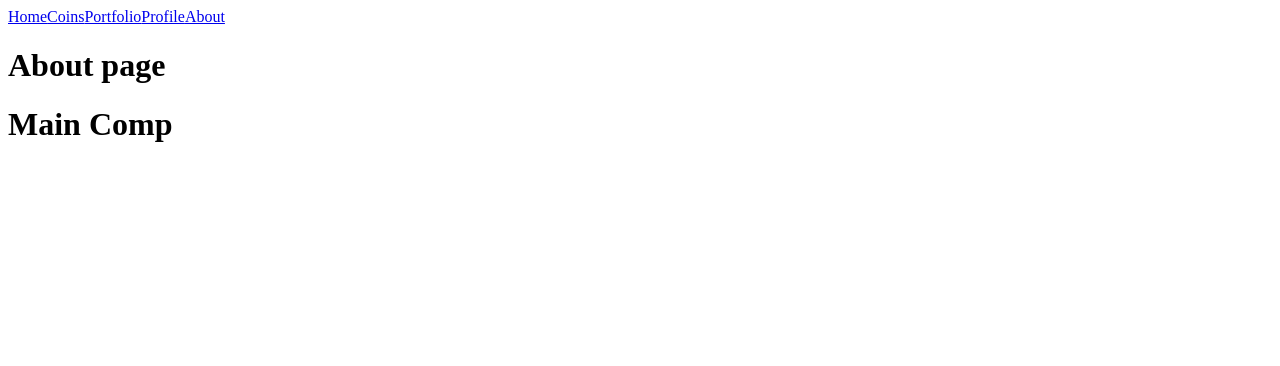
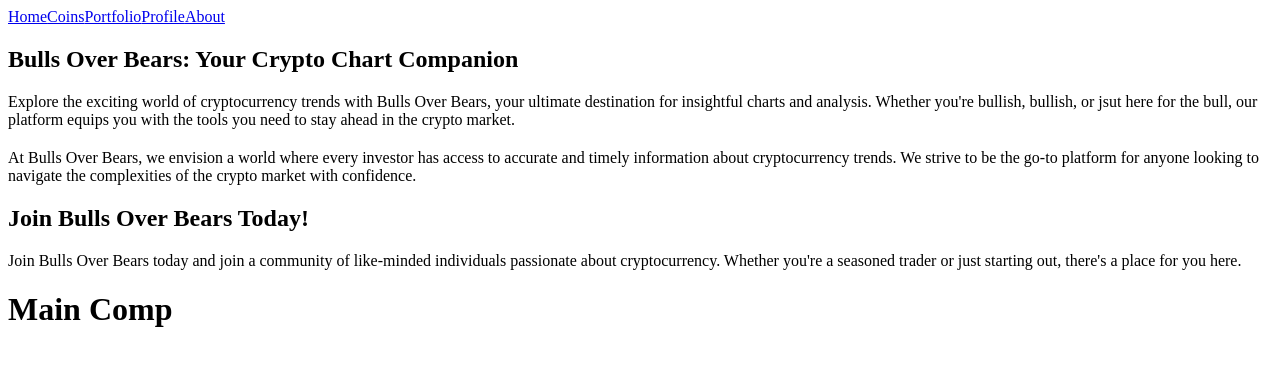
Before and after one commit to bsong1124/Capstone, a React (Vite) app in the folder capstone-client/: page /about in a window 1280 px wide. Shown: the top 366 px of the page. Built offline with nearby package versions, Linux system fonts and the light colour scheme.

Commit message:
update About page

```diff
--- a/capstone-client/src/pages/About.jsx
+++ b/capstone-client/src/pages/About.jsx
@@ -1,9 +1,34 @@
 const About = () => {
-    return(
-        <div>
-            <h1>About page</h1>
-        </div>
-    )
-}
+    return (
+      <section>
+        <h1 className>
+          Bulls Over Bears: Your Crypto Chart Companion
+        </h1>
+        <p>
+          Explore the exciting world of cryptocurrency trends with Bulls Over Bears,
+          your ultimate destination for insightful charts and analysis. Whether
+          you're bullish, bullish, or jsut here for the bull, our platform equips you
+          with the tools you need to stay ahead in the crypto market.
+        </p>
+        <h2>
+
+        </h2>
+        <p>
+          At Bulls Over Bears, we envision a world where every investor has access to
+          accurate and timely information about cryptocurrency trends. We strive to
+          be the go-to platform for anyone looking to navigate the complexities of
+          the crypto market with confidence.
+        </p>
+        <h2>
+          Join Bulls Over Bears Today!
+        </h2>
+        <p>
+          Join Bulls Over Bears today and join a community of like-minded individuals
+          passionate about cryptocurrency. Whether you're a seasoned trader or just
+          starting out, there's a place for you here.
+        </p>
+      </section>
+    );
+  };
 
 export default About
```
